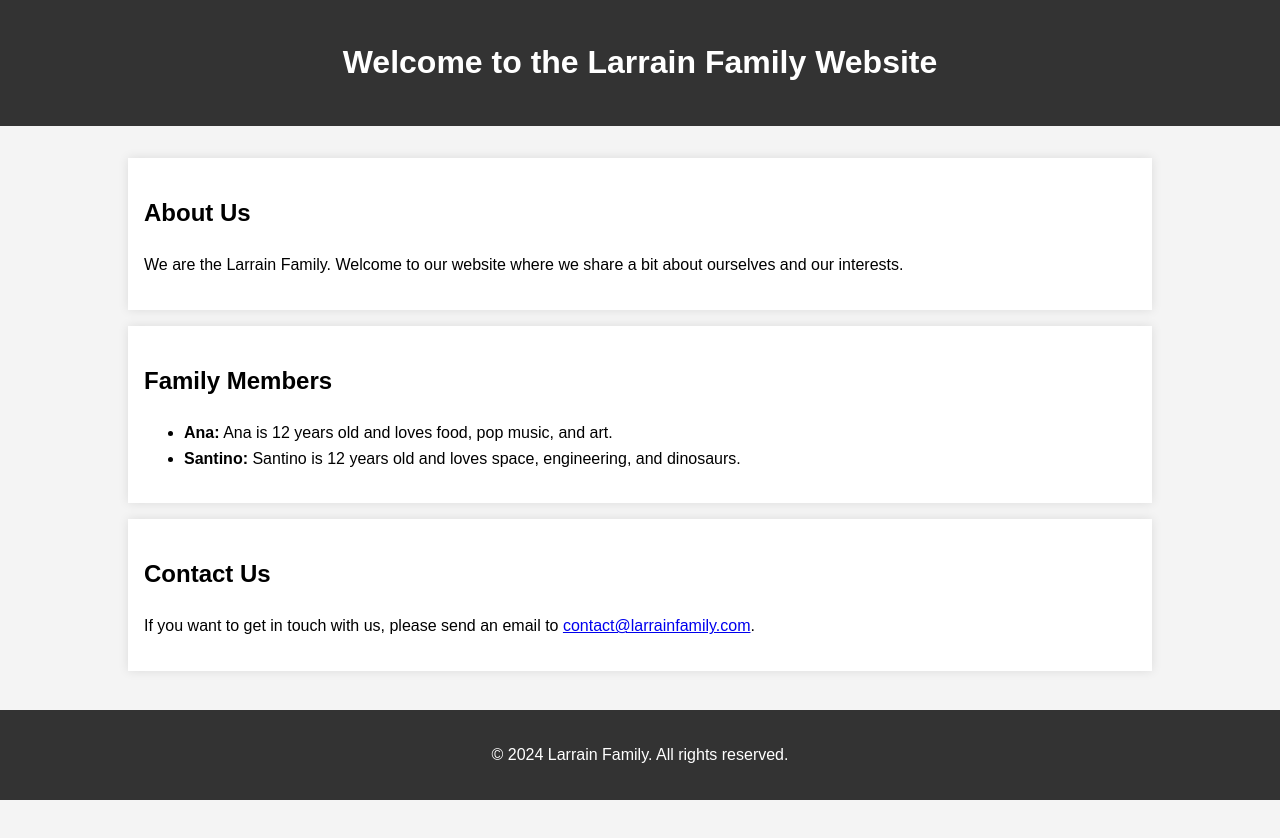
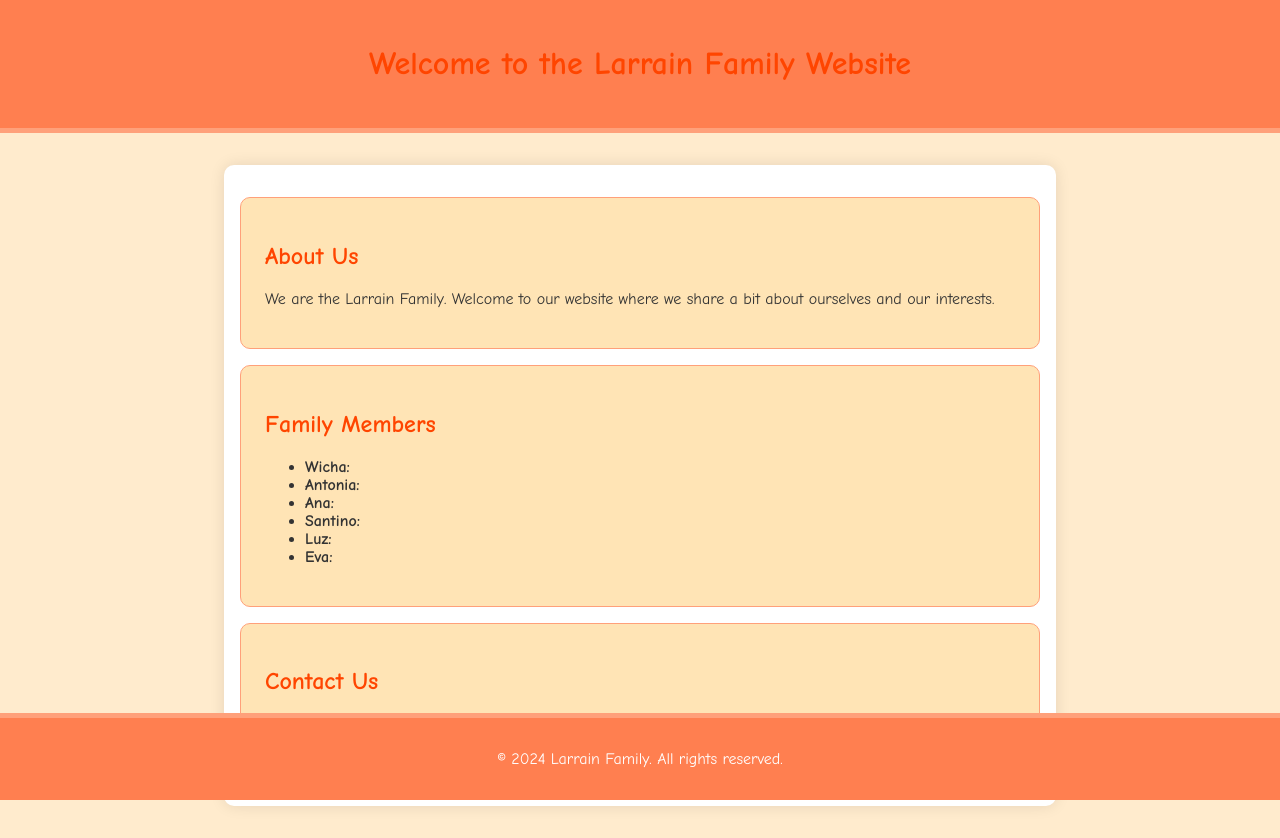
Before and after one commit to wicha/wicha.github.io, a plain HTML site: page index.html in a window 1280 px wide. Before the commit the page ends 800 px from the top, so only its background shows below. Drawn offline with Linux system fonts and the light colour scheme.

Commit message:
Update index.html

```diff
--- a/index.html
+++ b/index.html
@@ -6,38 +6,52 @@
     <title>Larrain Family</title>
     <style>
         body {
-            font-family: Arial, sans-serif;
-            line-height: 1.6;
+            font-family: 'Comic Sans MS', cursive, sans-serif;
+            background-color: #ffebcd;
+            color: #333;
             margin: 0;
             padding: 0;
-            background-color: #f4f4f4;
         }
         header {
-            background: #333;
+            background: #ff7f50;
             color: #fff;
-            padding: 1rem 0;
+            padding: 1.5rem 0;
             text-align: center;
+            border-bottom: 5px solid #ffa07a;
         }
         .container {
-            width: 80%;
-            margin: auto;
+            width: 90%;
+            max-width: 800px;
+            margin: 2rem auto;
             overflow: hidden;
             padding: 1rem;
+            background: #fff;
+            border-radius: 10px;
+            box-shadow: 0 0 15px rgba(0, 0, 0, 0.1);
         }
         .card {
-            background: #fff;
-            padding: 1rem;
+            background: #ffe4b5;
+            padding: 1.5rem;
             margin: 1rem 0;
-            box-shadow: 0 0 10px rgba(0, 0, 0, 0.1);
+            border-radius: 10px;
+            border: 1px solid #ffa07a;
+        }
+        h1, h2 {
+            color: #ff4500;
+        }
+        a {
+            color: #ff4500;
+            text-decoration: none;
         }
         footer {
-            background: #333;
+            background: #ff7f50;
             color: #fff;
             text-align: center;
             padding: 1rem 0;
             position: fixed;
             width: 100%;
             bottom: 0;
+            border-top: 5px solid #ffa07a;
         }
     </style>
 </head>
@@ -56,8 +70,12 @@
     <div class="card">
         <h2>Family Members</h2>
         <ul>
-            <li><strong>Ana:</strong> Ana is 12 years old and loves food, pop music, and art.</li>
-            <li><strong>Santino:</strong> Santino is 12 years old and loves space, engineering, and dinosaurs.</li>
+            <li><strong>Wicha:</strong></li>
+            <li><strong>Antonia:</strong></li>
+            <li><strong>Ana:</strong></li>
+            <li><strong>Santino:</strong></li>
+            <li><strong>Luz:</strong></li>
+            <li><strong>Eva:</strong></li>
         </ul>
     </div>
 
@@ -73,3 +91,7 @@
 
 </body>
 </html>
+
+
+</body>
+</html>
```
